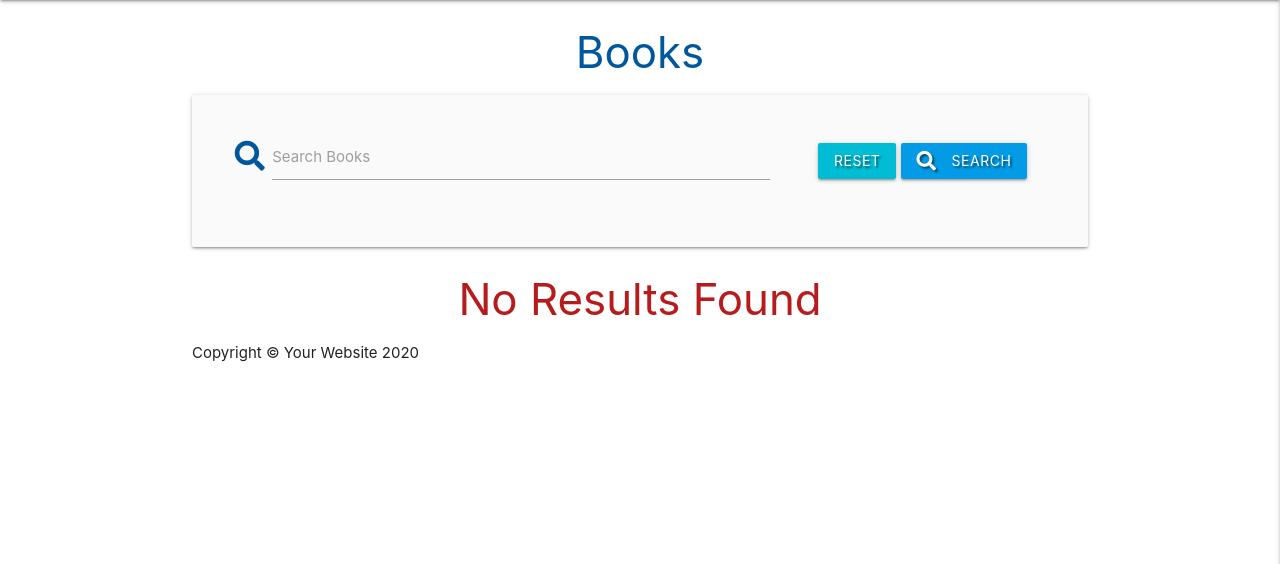
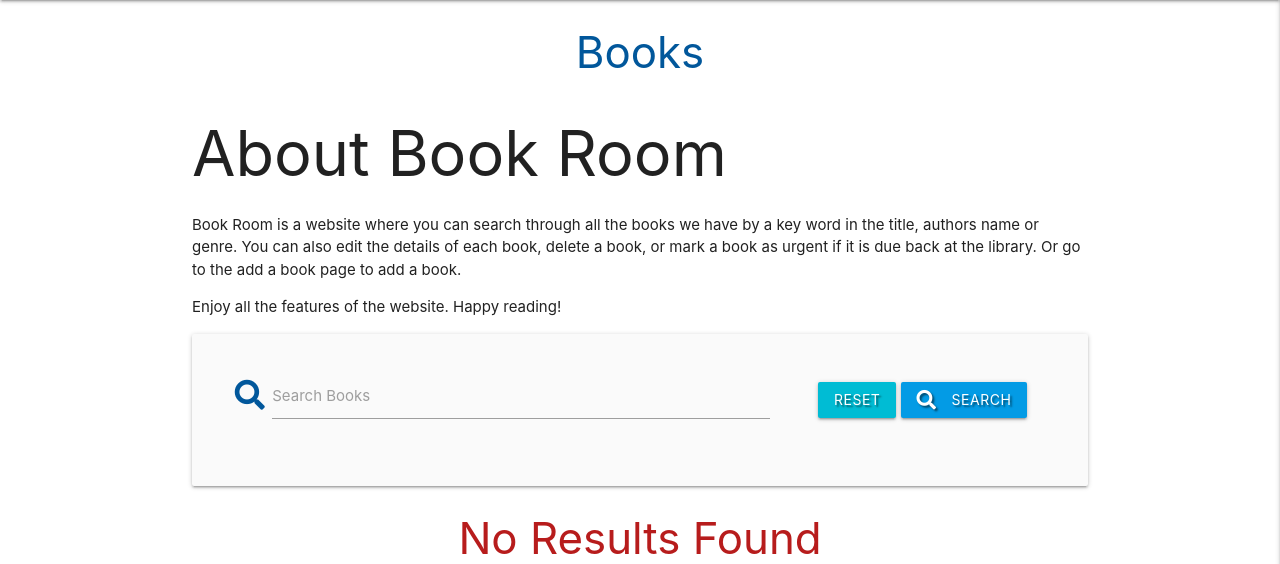
Before and after one commit to Terrimarie/BookRoom, a Flask app: page / in a window 1280 px wide. Shown: the part 64-628 px from the top of the page. Run offline with Flask 2, Linux system fonts and the light colour scheme; data that the repository does not hold is empty; some libraries are stand-ins or nearby versions.

Commit message:
Added about book room

```diff
--- a/app.py
+++ b/app.py
@@ -196,5 +196,5 @@ if __name__ == "__main__":
     app.run(
         host=os.environ.get("IP"),
         port=int(os.environ.get("PORT")),
-        debug=True,
+        debug=False,
     )
--- a/templates/books.html
+++ b/templates/books.html
@@ -2,6 +2,12 @@
 {% block content %}
 
     <h3 class="light-blue-text text-darken-4 center-align">Books</h3>
+
+    <div class="about-section">
+        <h1>About Book Room</h1>
+            <p>Book Room is a website where you can search through all the books we have by a key word in the title, authors name or genre. You can also edit the details of each book, delete a book, or mark a book as urgent if it is due back at the library. Or go to the add a book page to add a book.</p>
+            <p>Enjoy all the features of the website. Happy reading!</p>
+    </div>
 
     <div class="row card-panel grey lighten-5">
         <form action="{{ url_for('search') }}" method="post" class="col s12">
```
